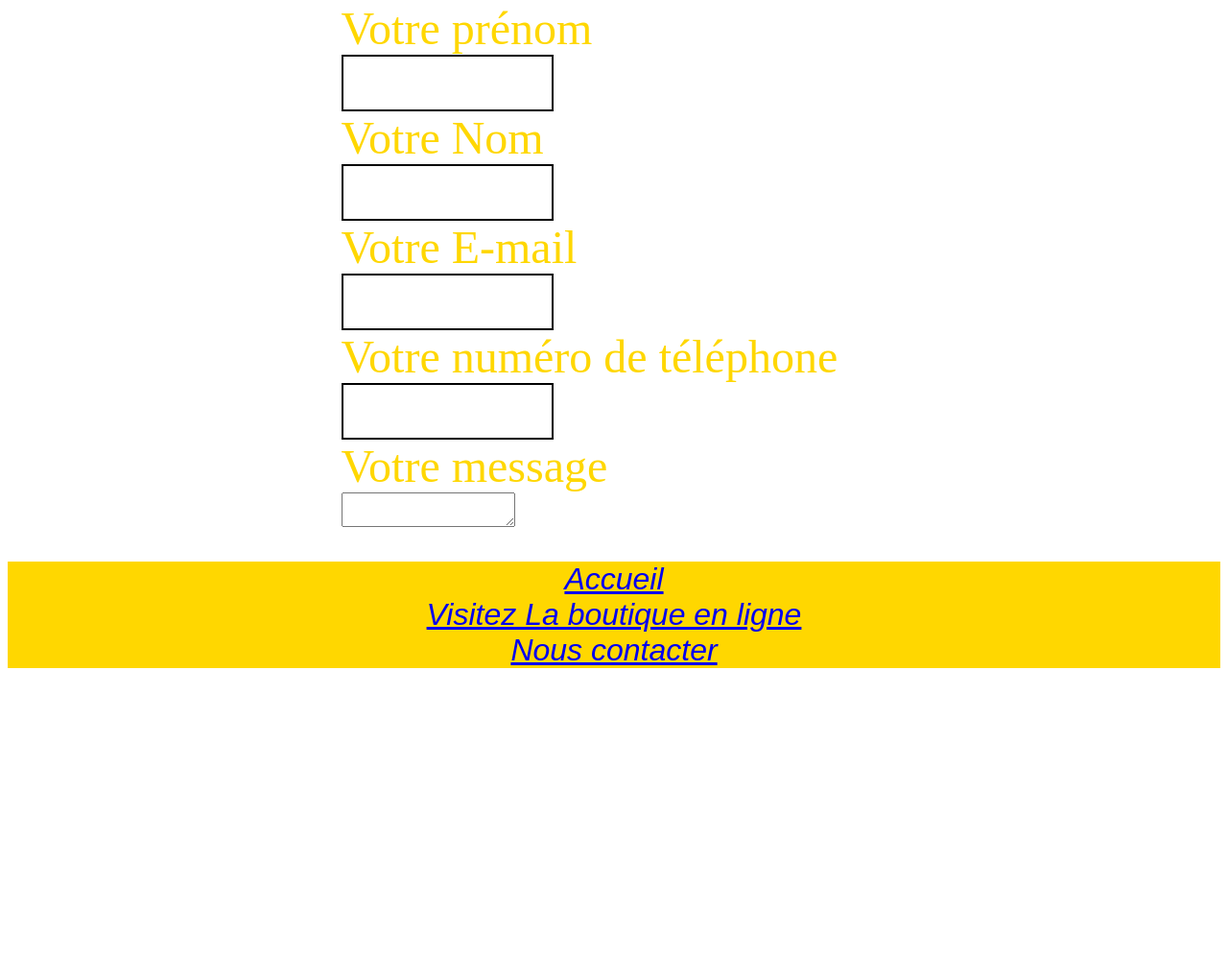
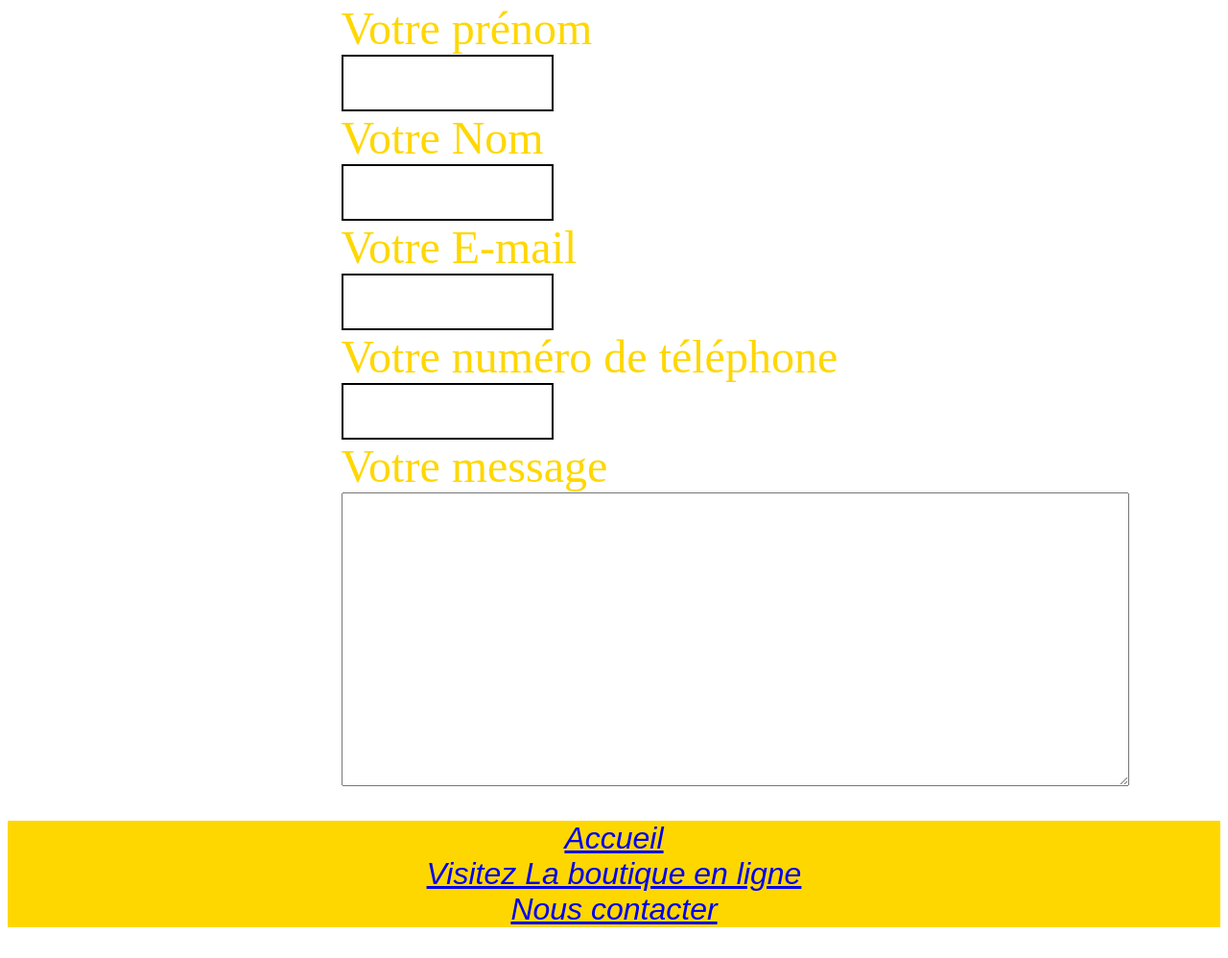
Before and after one commit to tbessard/Les-ruchers-du-Mont-M-zenc, a plain HTML site: page Page3.html in a window 1280 px wide. Shown: the part 530-1528 px from the top of the page at 96% size. Before the commit the page ends 1258 px from the top, so only its background shows below. Drawn offline with Linux system fonts and the light colour scheme.

Commit message:
Add files via upload

```diff
--- a/Page3.html
+++ b/Page3.html
@@ -28,7 +28,7 @@
             <label for="telephone">Votre numéro de téléphone</label><br>
             <input type="tel" name="telephone" id="telephone"> <br>
             <Label for="message">Votre message</Label><br>
-            <textarea name="message" id="message" maxlength="300" ></textarea><br>
+            <textarea name="message" id="message" rows="20" cols="100"></textarea><br>
         </form>
        </main>
 
```
Also changed, not shown: style.css (line endings or trailing spaces).
